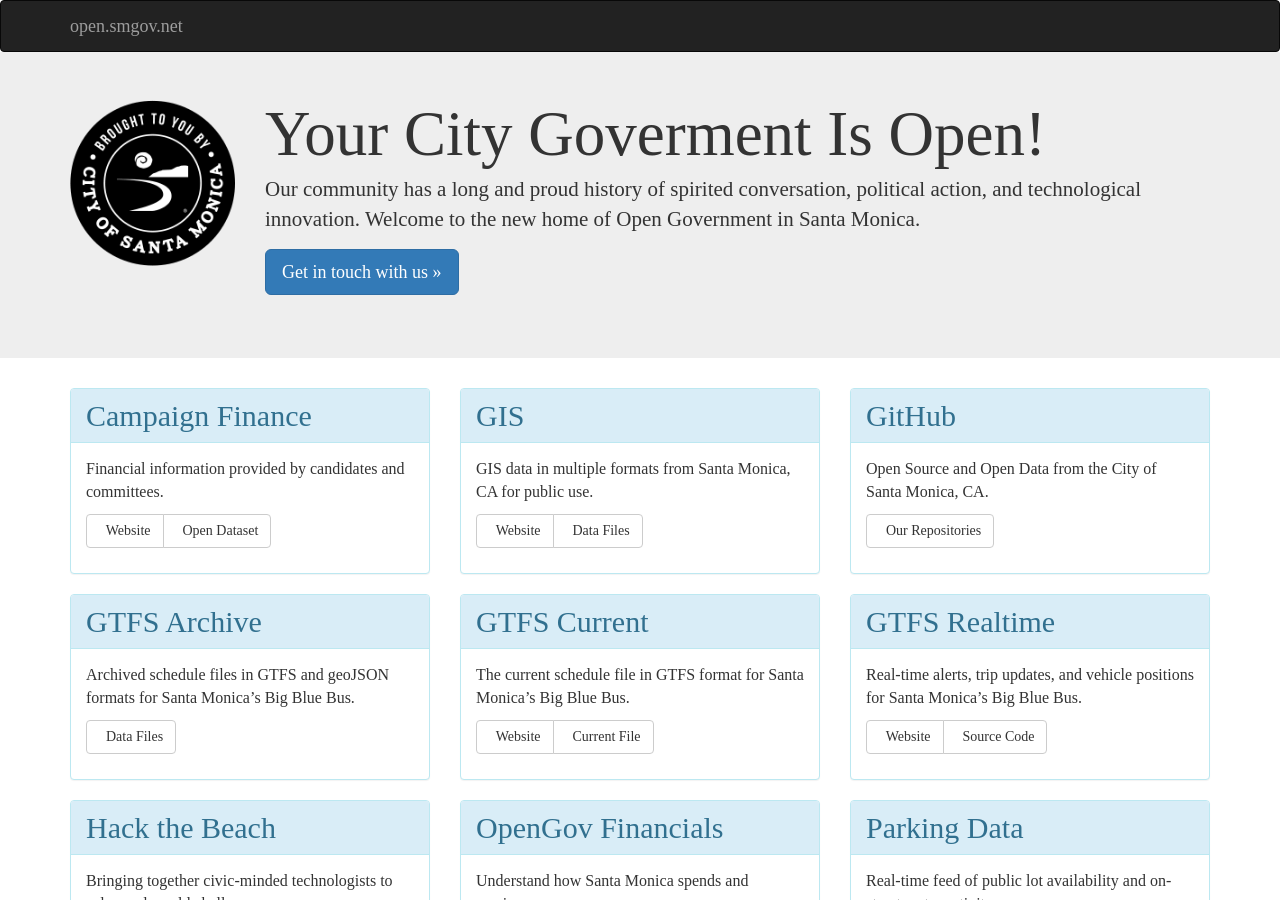
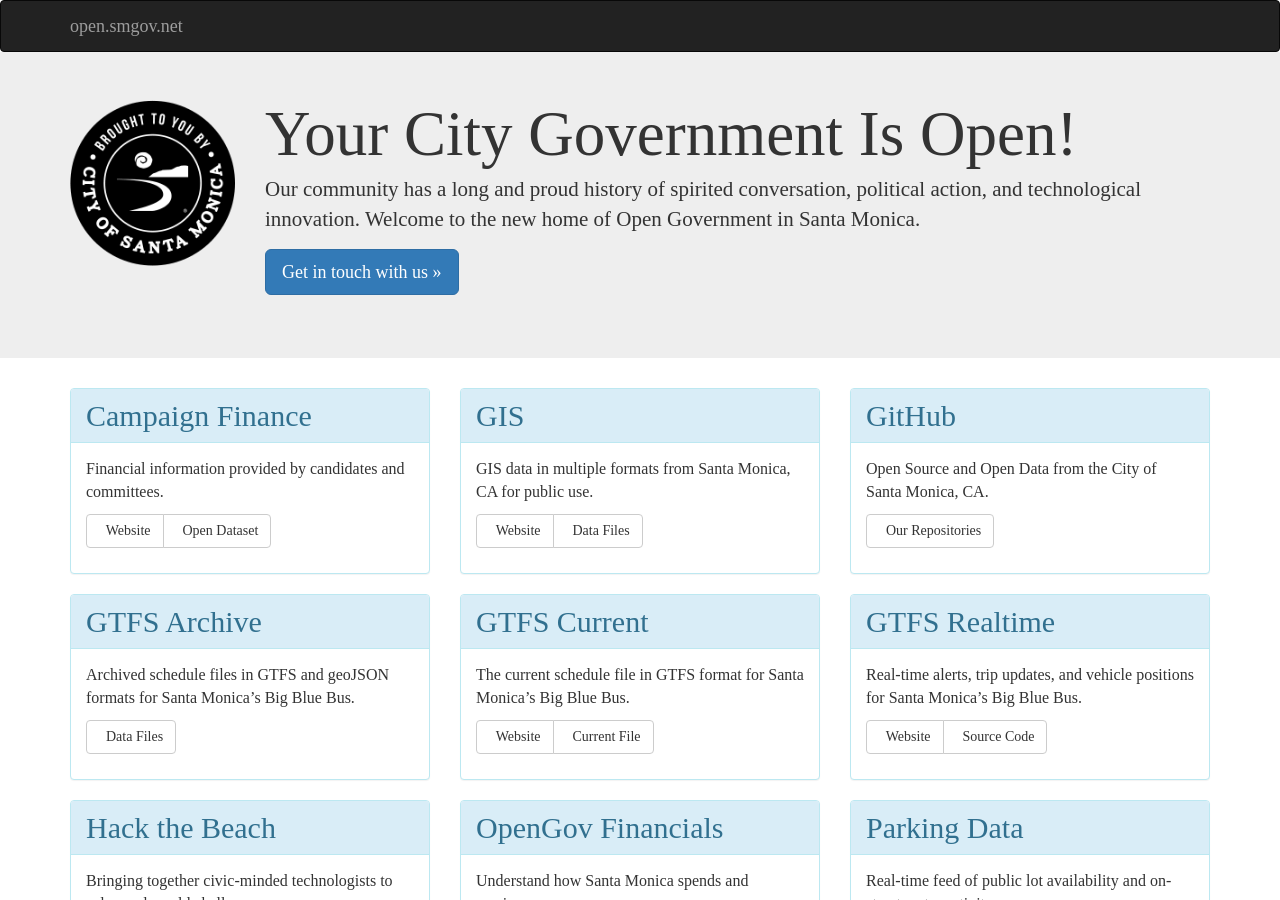
Before and after one commit to CityofSantaMonica/open.smgov.net, a Jekyll site: the page built from index.html, in a window 1280 px wide and 900 px high. Built offline with Jekyll 4.4.1, drawn with Linux system fonts in a browser that asks for light colours; nearby versions of some CDN libraries; comment, search, counter and statistics services are not loaded.

Commit message:
how come no one saw this typo?

```diff
--- a/_includes/jumbotron.html
+++ b/_includes/jumbotron.html
@@ -5,7 +5,7 @@
             <img src="{{ site.baseurl }}/assets/citylogo.png" alt="City of Santa Monica logo" class="img-responsive">
         </div>
         <div class="col-md-10">
-            <h1 class="media-heading">Your City Goverment Is Open!</h1>
+            <h1 class="media-heading">Your City Government Is Open!</h1>
             <p>Our community has a long and proud history of spirited conversation, political action, and technological innovation. Welcome to the new home of Open Government in Santa Monica.</p>
             <p><a class="btn btn-primary btn-lg" href="#disqus_thread" role="button">Get in touch with us »</a></p>
         </div>
```
